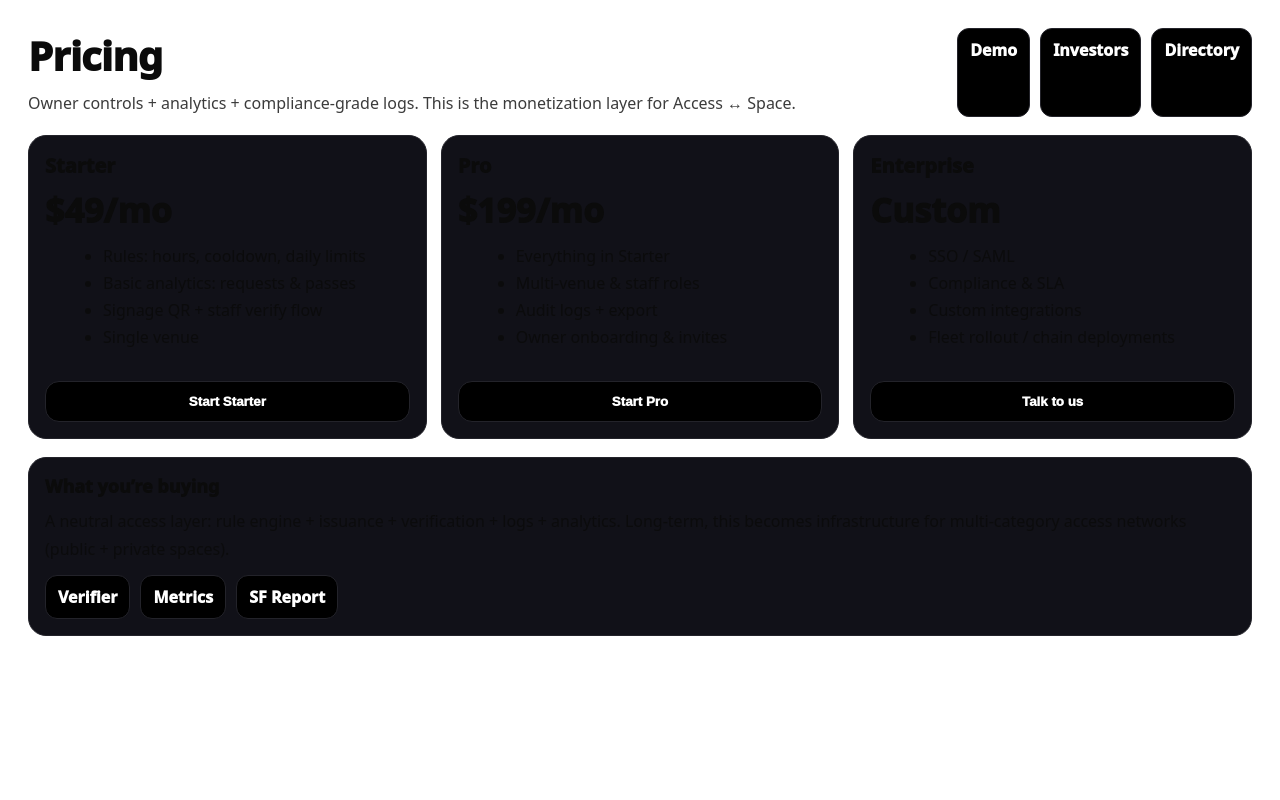
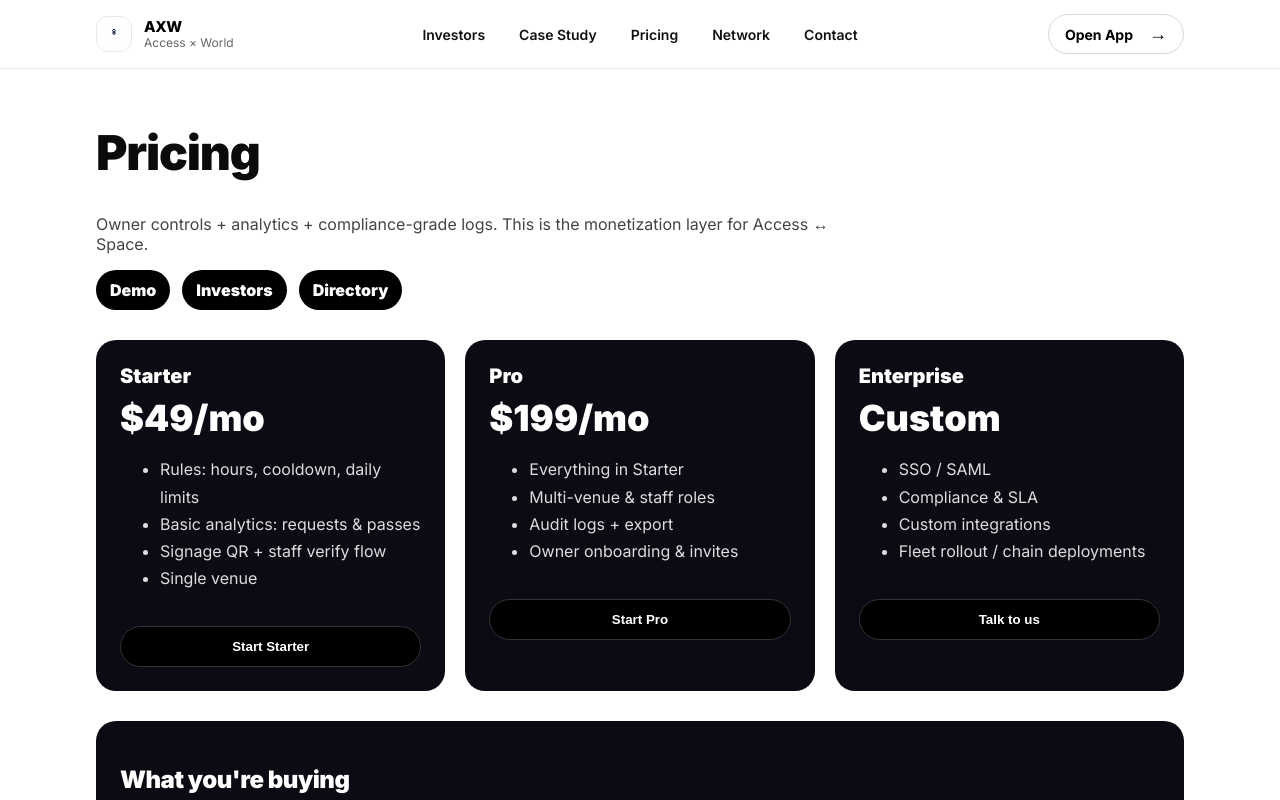
Before and after one commit to M4G3LL4N0/access-layer, a Next.js app: page /pricing in a window 1280 px wide. Shown: the top 800 px of the page. Built offline with nearby package versions, Linux system fonts and the light colour scheme.

Commit message:
fix pricing text contrast

```diff
--- a/src/app/pricing/page.tsx
+++ b/src/app/pricing/page.tsx
@@ -1,182 +1,157 @@
-"use client";
+import MarketingShell from "@/components/MarketingShell";
+import React from "react";
 
-import Link from "next/link";
-import { useState } from "react";
+export const dynamic = "force-static";
 
 export default function PricingPage() {
-  const [loading, setLoading] = useState<null | "starter" | "pro" | "enterprise">(null);
-  const [err, setErr] = useState<string>("");
+  return (
+    <MarketingShell>
+      <h1 style={{fontSize:48,fontWeight:950,letterSpacing:-1.2}}>Pricing</h1>
 
-  async function start(plan: "starter" | "pro" | "enterprise") {
-    setErr("");
-    setLoading(plan);
-    try {
-      const r = await fetch("/api/stripe/checkout", {
-        method: "POST",
-        headers: { "content-type": "application/json" },
-        body: JSON.stringify({ plan }),
-      });
-      const j = await r.json();
-      if (!j.ok || !j.url) throw new Error(j.error || "Checkout failed");
-      window.location.href = j.url;
-    } catch (e: any) {
-      setErr(e?.message || "Checkout failed");
-      setLoading(null);
-    }
-  }
+      <p style={{color:"#444",maxWidth:780}}>
+        Owner controls + analytics + compliance-grade logs.
+        This is the monetization layer for Access ↔ Space.
+      </p>
 
-  return (
-    <main style={{ padding: 28, fontFamily: "system-ui", minHeight: "100vh" }}>
-      <header style={{ display: "flex", justifyContent: "space-between", gap: 12, flexWrap: "wrap" }}>
-        <div>
-          <h1 style={{ margin: 0, fontSize: 40, fontWeight: 999 }}>Pricing</h1>
-          <div style={{ marginTop: 8, opacity: 0.8, maxWidth: 920, lineHeight: 1.6 }}>
-            Owner controls + analytics + compliance-grade logs. This is the monetization layer for Access ↔ Space.
+      <div style={{display:"flex",gap:12,marginTop:12}}>
+        <Button href="/demo">Demo</Button>
+        <Button href="/investors">Investors</Button>
+        <Button href="/directory">Directory</Button>
       </div>
-        </div>
-        <div style={{ display: "flex", gap: 10, flexWrap: "wrap" }}>
-          <Nav href="/demo">Demo</Nav>
-          <Nav href="/investors">Investors</Nav>
-          <Nav href="/venues">Directory</Nav>
-        </div>
-      </header>
 
-      {err ? (
-        <div
-          style={{
-            marginTop: 14,
-            padding: 12,
-            borderRadius: 14,
-            border: "1px solid #3a2a2a",
-            background: "#2a0b0b",
-            fontWeight: 900,
-          }}
-        >
-          {err}
-        </div>
-      ) : null}
+      <div style={{
+        display:"grid",
+        gridTemplateColumns:"repeat(auto-fit,minmax(300px,1fr))",
+        gap:20,
+        marginTop:30
+      }}>
 
-      <section style={{ marginTop: 18, display: "grid", gridTemplateColumns: "repeat(auto-fit, minmax(280px, 1fr))", gap: 14 }}>
-        <Plan
-          name="Starter"
+        <Card
+          title="Starter"
           price="$49/mo"
           bullets={[
             "Rules: hours, cooldown, daily limits",
             "Basic analytics: requests & passes",
             "Signage QR + staff verify flow",
-            "Single venue",
+            "Single venue"
           ]}
-          cta="Start Starter"
-          loading={loading === "starter"}
-          onClick={() => start("starter")}
+          button="Start Starter"
         />
-        <Plan
-          name="Pro"
+
+        <Card
+          title="Pro"
           price="$199/mo"
           bullets={[
             "Everything in Starter",
             "Multi-venue & staff roles",
             "Audit logs + export",
-            "Owner onboarding & invites",
+            "Owner onboarding & invites"
           ]}
-          cta="Start Pro"
-          loading={loading === "pro"}
-          onClick={() => start("pro")}
+          button="Start Pro"
         />
-        <Plan
-          name="Enterprise"
+
+        <Card
+          title="Enterprise"
           price="Custom"
           bullets={[
             "SSO / SAML",
             "Compliance & SLA",
             "Custom integrations",
-            "Fleet rollout / chain deployments",
+            "Fleet rollout / chain deployments"
           ]}
-          cta="Talk to us"
-          loading={loading === "enterprise"}
-          onClick={() => start("enterprise")}
+          button="Talk to us"
         />
-      </section>
 
-      <section style={{ marginTop: 18 }}>
-        <div style={{ border: "1px solid #23232a", background: "#111118", borderRadius: 18, padding: 16 }}>
-          <div style={{ fontWeight: 999, fontSize: 18 }}>What you’re buying</div>
-          <div style={{ marginTop: 10, opacity: 0.85, lineHeight: 1.7 }}>
-            A neutral access layer: rule engine + issuance + verification + logs + analytics. Long-term, this becomes
-            infrastructure for multi-category access networks (public + private spaces).
       </div>
-          <div style={{ marginTop: 12, display: "flex", gap: 10, flexWrap: "wrap" }}>
-            <Nav href="/verify">Verifier</Nav>
-            <Nav href="/admin/metrics">Metrics</Nav>
-            <Nav href="/reports/sf">SF Report</Nav>
+
+      <div style={{
+        marginTop:30,
+        borderRadius:20,
+        padding:24,
+        background:"#0b0b14",
+        color:"#fff"
+      }}>
+        <h2 style={{fontSize:24,fontWeight:900}}>What you're buying</h2>
+
+        <p style={{color:"#ddd",marginTop:8}}>
+          A neutral access layer: rule engine + issuance + verification + logs + analytics.
+          Long-term this becomes infrastructure for multi-category access networks
+          (public + private spaces).
+        </p>
+
+        <div style={{display:"flex",gap:12,marginTop:14}}>
+          <Button href="/verifier">Verifier</Button>
+          <Button href="/metrics">Metrics</Button>
+          <Button href="/case-studies/sf-pilot">SF Report</Button>
         </div>
       </div>
-      </section>
-    </main>
-  );
+
+    </MarketingShell>
+  )
 }
 
-function Plan({
-  name,
-  price,
-  bullets,
-  cta,
-  loading,
-  onClick,
-}: {
-  name: string;
-  price: string;
-  bullets: string[];
-  cta: string;
-  loading: boolean;
-  onClick: () => void;
-}) {
-  return (
-    <div style={{ border: "1px solid #23232a", background: "#111118", borderRadius: 18, padding: 16 }}>
-      <div style={{ fontWeight: 999, fontSize: 20 }}>{name}</div>
-      <div style={{ marginTop: 8, fontSize: 34, fontWeight: 999 }}>{price}</div>
-      <ul style={{ marginTop: 10, marginLeft: 18, opacity: 0.9, lineHeight: 1.7 }}>
-        {bullets.map((b) => (
-          <li key={b}>{b}</li>
+function Card({title,price,bullets,button}:{title:string,price:string,bullets:string[],button:string}){
+
+return(
+
+<div style={{
+background:"#0b0b14",
+borderRadius:20,
+padding:24,
+color:"#fff"
+}}>
+
+<div style={{fontWeight:900,fontSize:20}}>
+{title}
+</div>
+
+<div style={{fontSize:36,fontWeight:900,marginTop:8}}>
+{price}
+</div>
+
+<ul style={{marginTop:16,lineHeight:1.7,color:"#ddd"}}>
+{bullets.map((b,i)=>(
+<li key={i}>{b}</li>
 ))}
 </ul>
-      <button
-        onClick={onClick}
-        disabled={loading}
-        style={{
-          marginTop: 14,
-          width: "100%",
-          padding: "12px 14px",
-          borderRadius: 14,
-          border: "1px solid #23232a",
-          background: "black",
-          color: "white",
-          fontWeight: 999,
-          cursor: "pointer",
-        }}
-      >
-        {loading ? "Redirecting…" : cta}
+
+<button style={{
+marginTop:18,
+width:"100%",
+padding:"12px 14px",
+borderRadius:999,
+border:"1px solid #333",
+background:"#000",
+color:"#fff",
+fontWeight:900
+}}>
+{button}
 </button>
+
 </div>
-  );
+
+)
+
 }
 
-function Nav({ href, children }: { href: string; children: React.ReactNode }) {
-  return (
-    <Link
+function Button({href,children}:{href:string,children:React.ReactNode}){
+
+return(
+
+<a
 href={href}
 style={{
-        display: "inline-block",
-        padding: "10px 12px",
-        borderRadius: 12,
-        background: "black",
-        color: "white",
-        textDecoration: "none",
-        fontWeight: 950,
-        border: "1px solid #23232a",
+padding:"10px 14px",
+borderRadius:999,
+background:"#000",
+color:"#fff",
+fontWeight:900,
+textDecoration:"none"
 }}
 >
 {children}
-    </Link>
-  );
+</a>
+
+)
+
 }
--- a/src/lib/env.ts
+++ b/src/lib/env.ts
@@ -1,15 +1,9 @@
-export function mustEnv(...keys: string[]) {
-  for (const k of keys) {
-    const v = process.env[k];
-    if (v && v.trim().length > 0) return v.trim();
-  }
-  throw new Error(`Missing env: ${keys[0]}`);
+export function getEnv(key: string): string | undefined {
+  const v = process.env[key];
+  if (!v) return undefined;
+  return v;
 }
 
-export const ENV = {
-  SUPABASE_URL: () => mustEnv("SUPABASE_URL", "NEXT_PUBLIC_SUPABASE_URL"),
-  SUPABASE_ANON_KEY: () => mustEnv("SUPABASE_ANON_KEY", "NEXT_PUBLIC_SUPABASE_ANON_KEY"),
-  SUPABASE_SERVICE_ROLE_KEY: () =>
-    mustEnv("SUPABASE_SERVICE_ROLE_KEY", "SUPABASE_SERVICE_KEY"),
-  SIGNED_TOKEN_SECRET: () => mustEnv("SIGNED_TOKEN_SECRET", "TOKEN_SECRET"),
-};
+export function hasEnv(keys: string[]): boolean {
+  return keys.every((k) => !!process.env[k]);
+}
```
Also changed, not shown: src/components/SetupBanner.tsx (added, +79 -0 lines). Lines whose indentation alone changed are shown as unchanged.
